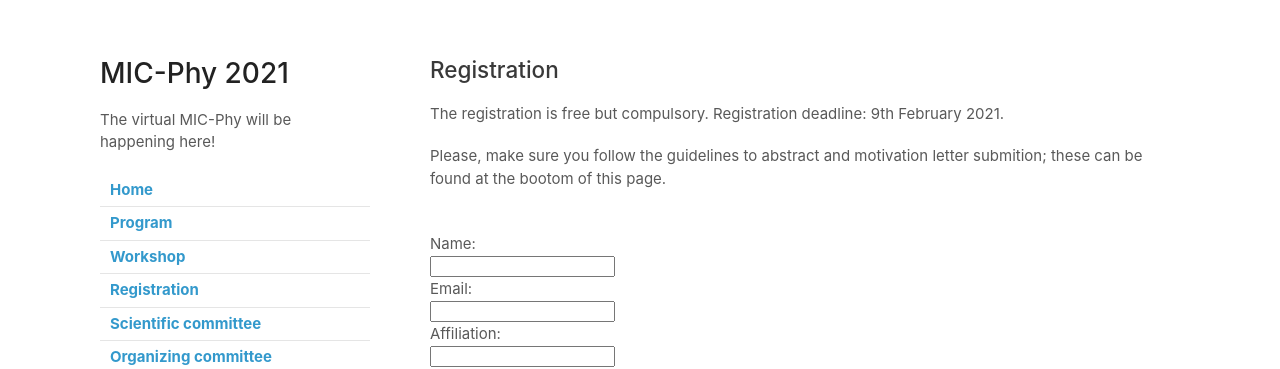
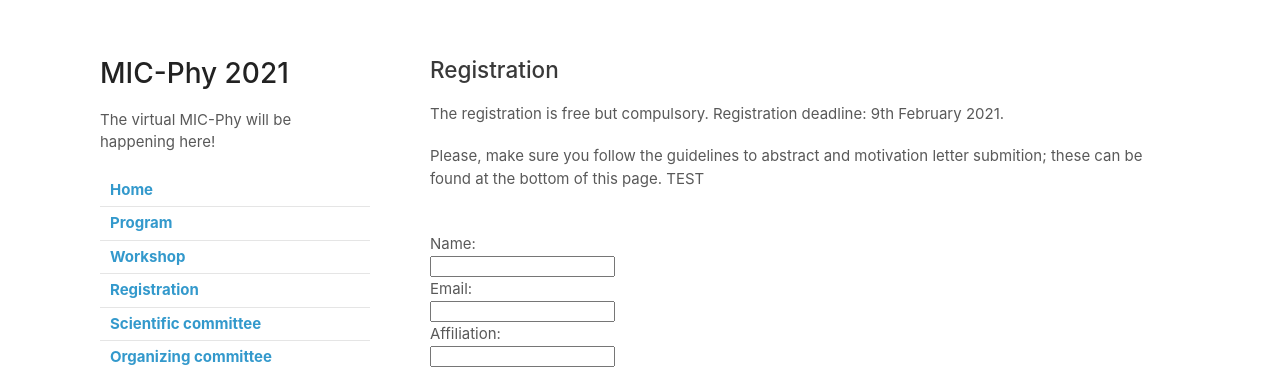
Before and after one commit to mrborges23/micphy2021, a Jekyll site: the page built from registration.md, in a window 1280 px wide and 1380 px high. Shown: the top 369 px of the window. Built offline with Jekyll 4.4.1, drawn with Linux system fonts in a browser that asks for light colours; our own code applies the rules of GitHub Pages for plain Markdown files.

Commit message:
Few changes

```diff
--- a/registration.md
+++ b/registration.md
@@ -2,7 +2,7 @@
 
 The registration is free but compulsory. Registration deadline: 9th February 2021.
 
-Please, make sure you follow the guidelines to abstract and motivation letter submition; these can be found at the bootom of this page.
+Please, make sure you follow the guidelines to abstract and motivation letter submition; these can be found at the bottom of this page. TEST
 
 <form name="submit-to-google-sheet" id="form">
   <br>
```
Also changed, not shown: other parts of registration.md (+1 -2 lines).
